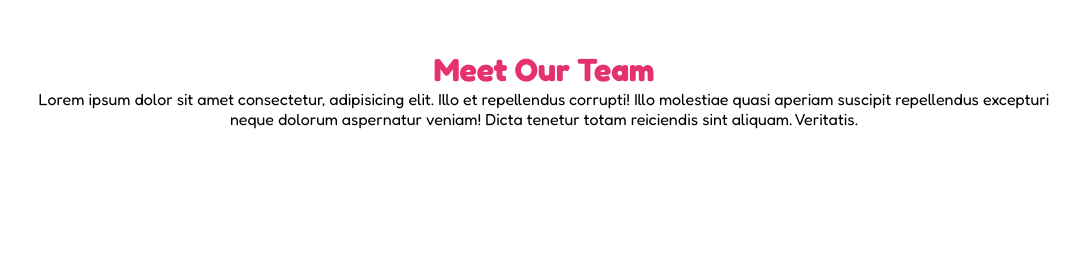
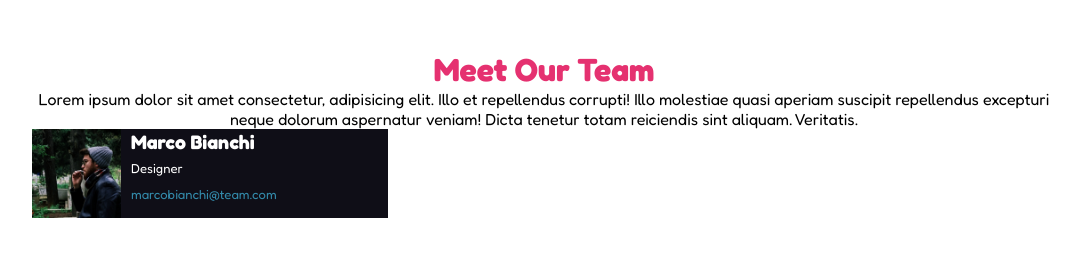
Before and after one commit to ubska/html-css-float-cards, a plain HTML site: page index.html in a window 1280 px wide. Shown: the whole page, without its empty margins (96-1176 px from the left). Drawn offline with Linux system fonts and the light colour scheme.

Commit message:
first-card

```diff
--- a/css/style.css
+++ b/css/style.css
@@ -18,3 +18,32 @@ header{
 header h1{
     color: #e53170;
 }
+
+/* main section */
+.row::after {
+    content: ;
+    display: table;
+    clear: both;
+}
+
+.card {
+    float: left;
+    background-color: #0f0e17;
+    color: white;
+    font-size: small;
+}
+
+.wrapp{
+    float: left;
+    line-height: 200%;
+}
+
+img{
+    float: left;
+    width: 25%;
+    margin-right: 10px;
+}
+
+.email{
+    color: #338aaa;
+}
--- a/index.html
+++ b/index.html
@@ -19,5 +19,20 @@
                 quasi aperiam suscipit repellendus excepturi neque dolorum aspernatur veniam! Dicta tenetur totam reiciendis
                 sint aliquam. Veritatis.</div>
         </header>
+
+        <!-- main -->
+        <main>
+            <div class="row">
+                <div class="column">
+                    <div class="card">
+                        <img src="img/male1.png" alt="img-marco">
+                        <div class="wrapp">
+                            <h2 class="pinco">Marco Bianchi</h2>
+                            <div>Designer</div>
+                            <div class="email">marcobianchi@team.com</div>
+                        </div>
+                    </div>
+                </div>
+        </main>
 </body>
 </html>
```
